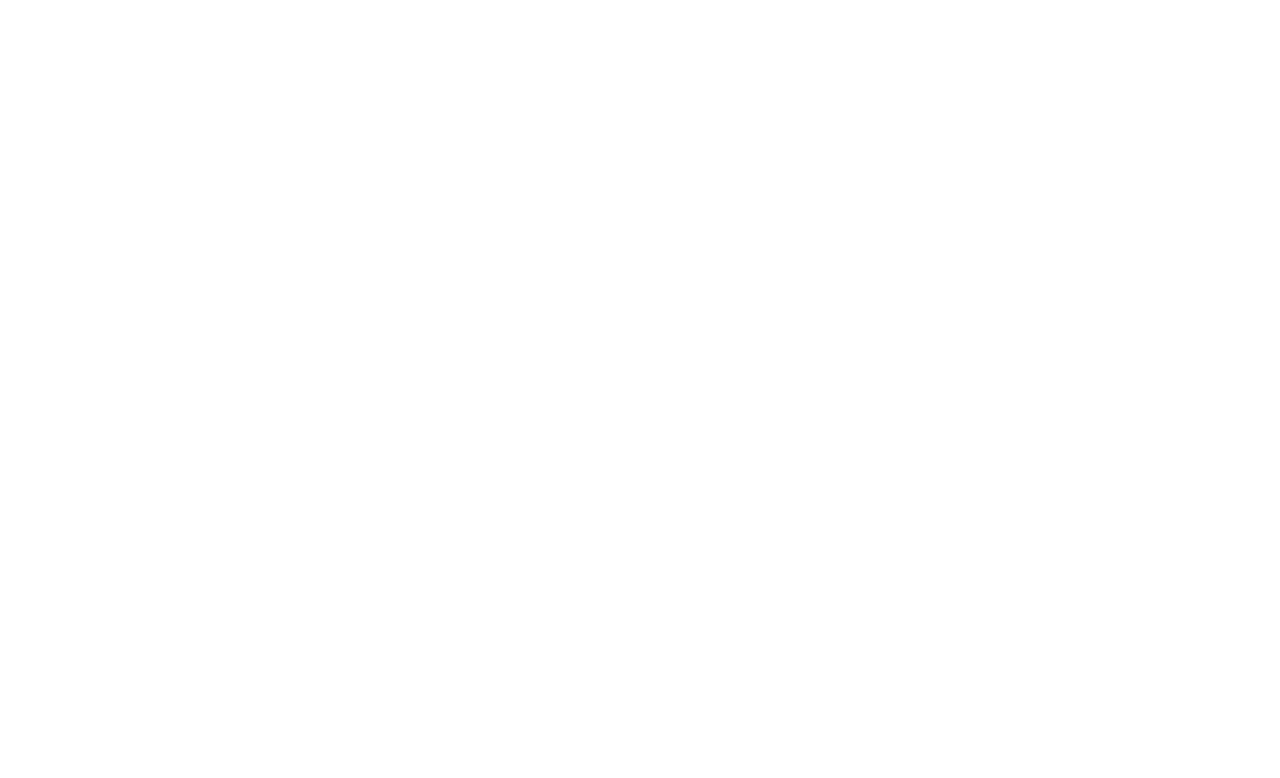
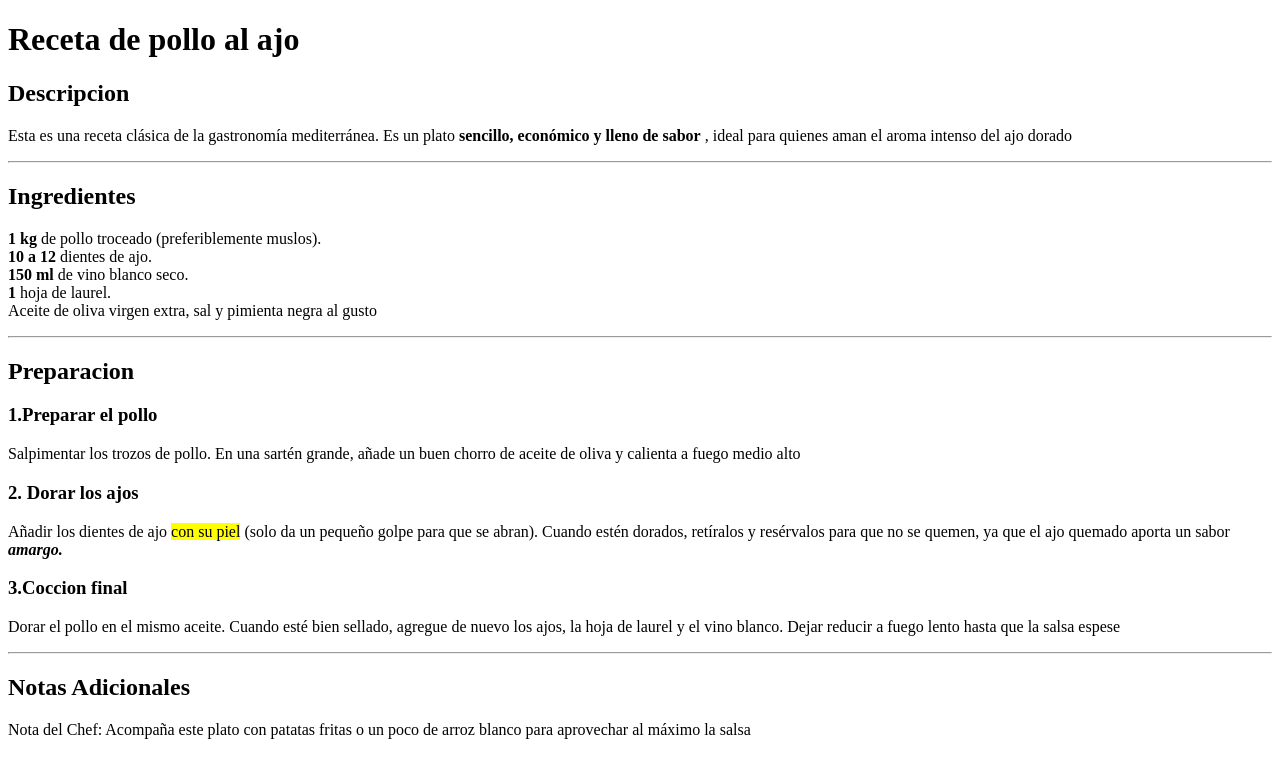
Before and after one commit to asaf3135/practicasJosueCampos, a plain HTML site: page practica 1A/index.html in a window 1280 px wide. Drawn offline with Linux system fonts and the light colour scheme.

Commit message:
practica 5 finalizada

```diff
--- a/practica 1A/index.html
+++ b/practica 1A/index.html
@@ -6,6 +6,36 @@
     <title>Document</title>
 </head>
 <body>
+    <h1>Receta de pollo al ajo</h1>
+
+    <h2>Descripcion</h2>
+    Esta es una receta clásica de la gastronomía mediterránea. Es un plato <b>sencillo, económico y lleno de         sabor</b> , ideal para quienes aman el aroma intenso del ajo dorado</p>
+<hr>
+
+    <h2>Ingredientes</h2>
+    <strong>1 kg</strong> de pollo troceado (preferiblemente muslos).<br>
+    <strong>10 a 12</strong> dientes de ajo.<br>
+    <strong>150 ml</strong> de vino blanco seco.<br>
+    <strong>1</strong> hoja de laurel.<br>
+    Aceite de oliva virgen extra, sal y pimienta negra al gusto</p>
+<hr>
+    <h2>Preparacion</h2>
+    <h3>1.Preparar el pollo</h3>
+    <p>Salpimentar los trozos de pollo. En una sartén grande, añade un buen chorro de aceite de oliva y calienta a
+    fuego medio alto</p>
+
+
+    <h3>2. Dorar los ajos </h3>
+    <p>Añadir los dientes de ajo <mark>con su piel</mark> (solo da un pequeño golpe para que se abran). Cuando estén
+        dorados, retíralos y resérvalos para que no se quemen, ya que el ajo quemado aporta un sabor <i><b>amargo.</b></i></p>
+
+
+    <h3>3.Coccion final</h3>
+    <p>Dorar el pollo en el mismo aceite. Cuando esté bien sellado, agregue de nuevo los ajos, la hoja de laurel y         el vino blanco. Dejar reducir a fuego lento hasta que la salsa espese</p>
+<hr>
+    <h2>Notas Adicionales</h2>
+    <p>Nota del Chef: Acompaña este plato con patatas fritas o un poco de arroz blanco para aprovechar al
+máximo la salsa</p>
 
 </body>
 </html>
```
